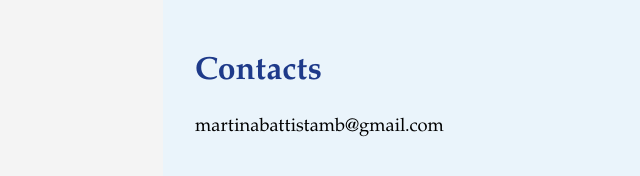
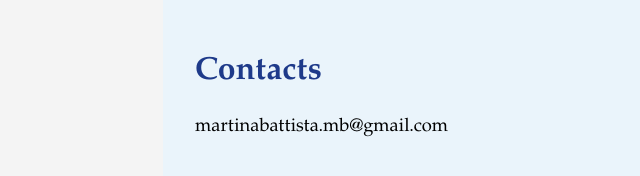
Before and after one commit to MartinaBattistaMB/MartinaBattistaMB.github.io, a plain HTML site: page contact.html in a window 1280 px wide. Shown: the full height of the page, 95-735 px from the left. Drawn offline with Linux system fonts and the light colour scheme.

Commit message:
Add right email address

```diff
--- a/contact.html
+++ b/contact.html
@@ -7,6 +7,6 @@
 </head>
 <body>
   <h1>Contacts</h1>
-  <p>martinabattistamb@gmail.com</p>
+  <p>martinabattista.mb@gmail.com</p>
 </body>
 </html>
```
Also changed, not shown: index.html (+1 -1 lines), quote.html (+1 -1 lines).
